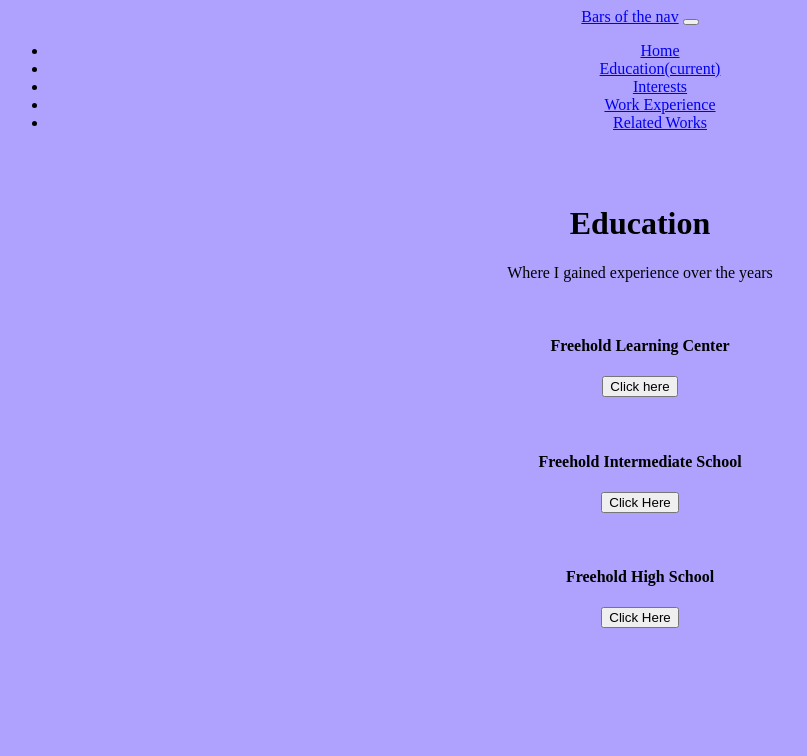
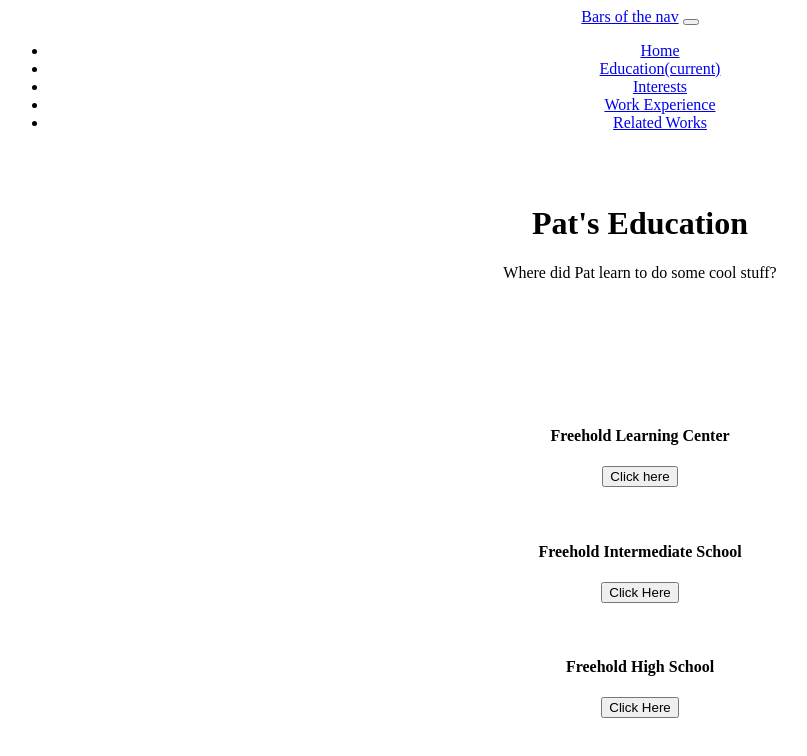
Before and after one commit to 122PJensen/newPort, a plain HTML site: page education.html in a window 1280 px wide. Shown: the whole page, without its empty margins (0-807 px from the left). Drawn offline with nearby package versions, Linux system fonts and the light colour scheme.

Commit message:
Update education.html

```diff
--- a/education.html
+++ b/education.html
@@ -5,10 +5,6 @@
     <title>Education</title>
 
 <style>
-
-body{
-  background-color: #AFA2FF;
-}
 
 
 
@@ -30,10 +26,10 @@ body{
         <a class="nav-link" href="index.html">Home</a>
       </li>
       <li class="nav-item">
-          <a class="nav-link active" href="#">Education<span class="sr-only">(current)</span></a>
+        <a class="nav-link" href="education.html">Education<span class="sr-only">(current)</span></a>
       </li>
       <li class="nav-item">
-          <a class="nav-link" href="interests.html">Interests</a>
+        <a class="nav-link active" href="#">Interests</a>
       </li>
       <li class="nav-item">
         <a class="nav-link" href="work.html">Work Experience</a>
@@ -46,10 +42,17 @@ body{
 </nav>
 <br>
 <br>
+
 <header class="jumbotron my-4 text-center">
-    <h1 class="display-3 animated jackInTheBox">Education</h1>
-    <p class="lead">Where I gained experience over the years</p>
+  <h1 class="display-3 animated jackInTheBox">Pat's Education</h1>
+  <p class="lead">Where did Pat learn to do some cool stuff?</p>
 </header>
+<br>
+<br>
+<br>
+<br>
+<br>
+
 
   <div class="row text-center">
 
```
Lines whose indentation alone changed are shown as unchanged.
